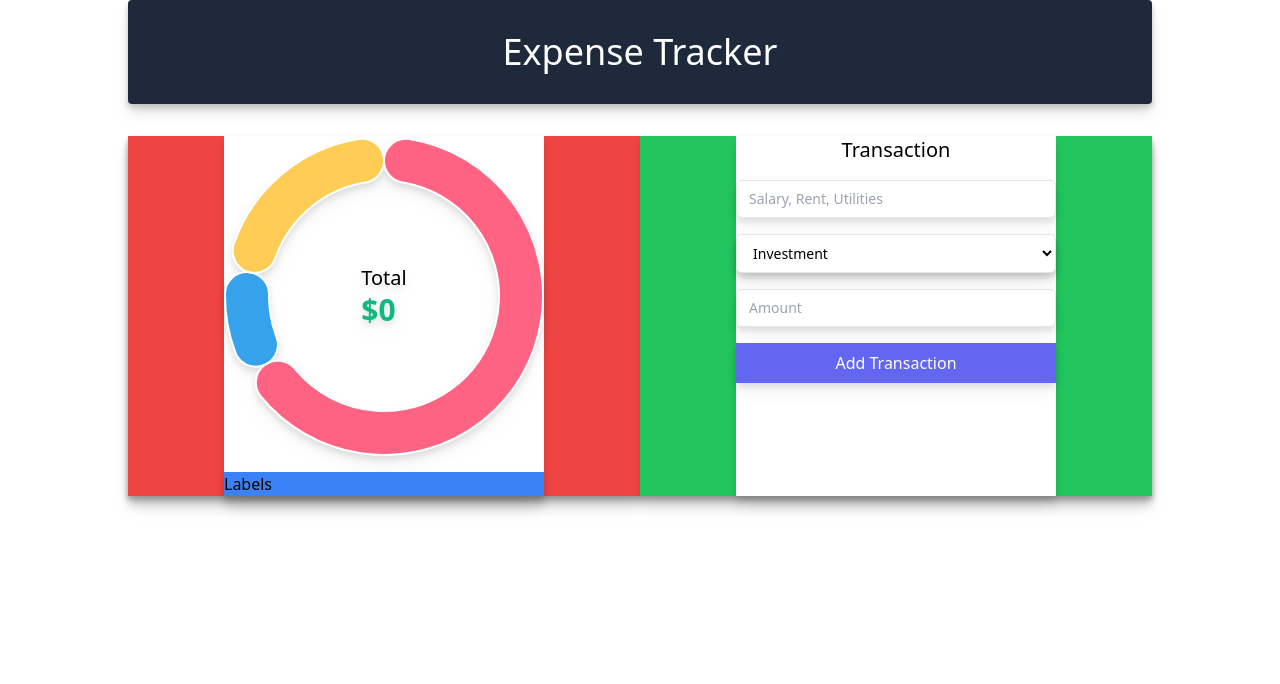
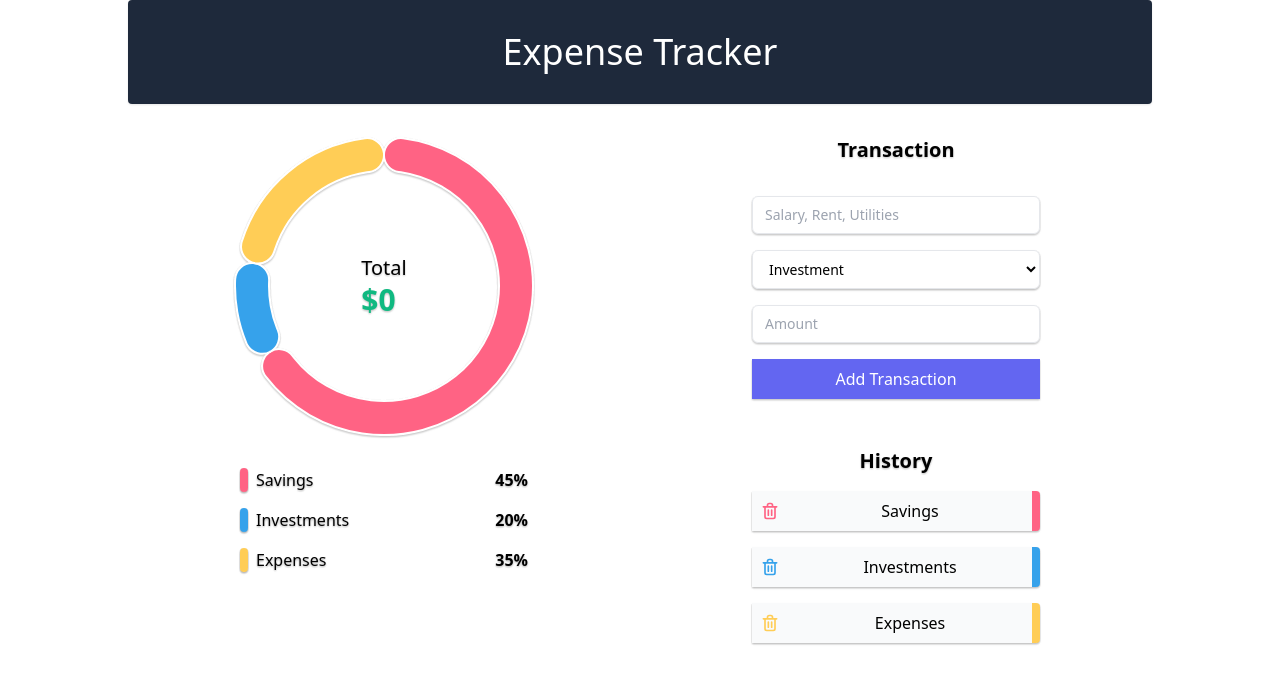
Before and after one commit to klam2k20/Expense-Tracker, a React (Create React App) app in the folder client/: page / in a window 1280 px wide. Shown: the top 684 px of the page. Built offline with nearby package versions, Linux system fonts and the light colour scheme.

Commit message:
Add doughnut labels, transaction form, and history list

```diff
--- a/client/package.json
+++ b/client/package.json
@@ -3,6 +3,7 @@
   "version": "0.1.0",
   "private": true,
   "dependencies": {
+    "@iconscout/react-unicons": "^1.1.6",
     "@testing-library/jest-dom": "^5.14.1",
     "@testing-library/react": "^13.0.0",
     "@testing-library/user-event": "^13.2.1",
--- a/client/src/App.css
+++ b/client/src/App.css
@@ -8,7 +8,7 @@
 div,
 inputs,
 select {
-	@apply drop-shadow-lg;
+	@apply drop-shadow-sm;
 }
 
 .form-input {
--- a/client/src/App.jsx
+++ b/client/src/App.jsx
@@ -6,7 +6,7 @@ function App() {
   return (
     <div className="App lg:max-w-screen-lg mx-auto">
       <h1 className="text-center text-white py-8 bg-slate-800 text-4xl xl:rounded">Expense Tracker</h1>
-      <div className="grid md:grid-cols-2 py-8">
+      <div className="grid md:grid-cols-2">
         <Chart />
         <Form />
       </div>
--- a/client/src/components/Chart.jsx
+++ b/client/src/components/Chart.jsx
@@ -1,6 +1,7 @@
 import React from 'react';
 import { Chart as ChartJS, ArcElement } from 'chart.js';
 import { Doughnut } from 'react-chartjs-2';
+import Labels from './Labels';
 
 ChartJS.register(ArcElement);
 
@@ -26,8 +27,8 @@ const config = {
 
 function Chart() {
   return (
-    <div className="flex justify-center bg-red-500">
-      <div className="max-w-xs bg-white flex flex-col gap-4 sm:w-3/4 w-full">
+    <div className="flex justify-center py-8">
+      <div className="max-w-xs flex flex-col items-center gap-8 sm:w-3/4 w-full px-4">
         <div className="relative">
           <Doughnut data={config.data} options={config.options} />
           <h1 className="text-xl chart-total">
@@ -35,7 +36,7 @@ function Chart() {
             <span className="block text-emerald-500 font-bold text-3xl">$0</span>
           </h1>
         </div>
-        <div className="bg-blue-500">Labels</div>
+        <Labels />
       </div>
     </div>
   );
--- a/client/src/components/Form.jsx
+++ b/client/src/components/Form.jsx
@@ -1,5 +1,6 @@
 import React from 'react';
 import { useForm } from 'react-hook-form';
+import History from './History';
 
 function Form() {
   const { register, handleSubmit } = useForm();
@@ -10,11 +11,11 @@ function Form() {
   };
 
   return (
-    <div className="flex justify-center bg-green-500">
-      <div className="max-w-xs bg-white flex flex-col gap-4 sm:w-3/4 w-full">
-        <h1 className="text-xl font-bond text-center">Transaction</h1>
+    <div className="flex justify-center py-8">
+      <div className="max-w-xs flex flex-col gap-8 sm:w-3/4 w-full px-4">
+        <h1 className="text-xl font-bold text-center">Transaction</h1>
         <form id="form" onSubmit={handleSubmit(onSubmit)}>
-          <div className="flex flex-col gap-4">
+          <div className="flex flex-col gap-4 mb-4">
             <input {...register('title')} type="text" placeholder="Salary, Rent, Utilities" className="form-input" />
             <select {...register('type')} className="form-input">
               <option value="Investment" defaultValue>Investment</option>
@@ -25,6 +26,7 @@ function Form() {
             <button className="bg-indigo-500 w-full text-white py-2" type="submit">Add Transaction</button>
           </div>
         </form>
+        <History />
       </div>
     </div>
   );
--- /dev/null
+++ b/client/src/components/History.jsx
@@ -0,0 +1,57 @@
+import React from 'react';
+import PropTypes from 'prop-types';
+import UilTrash from '@iconscout/react-unicons/icons/uil-trash-alt';
+
+const transactions = [
+  {
+    color: 'rgb(255, 99, 132)',
+    type: 'Savings',
+    percent: 45,
+  },
+  {
+    color: 'rgb(54, 162, 235)',
+    type: 'Investments',
+    percent: 20,
+  },
+  {
+    color: 'rgb(255, 205, 86)',
+    type: 'Expenses',
+    percent: 35,
+  },
+];
+
+function History() {
+  return (
+    <div className="flex flex-col gap-4">
+      <h1 className="text-xl font-bold text-center">History</h1>
+      {transactions.map((transaction) => <Transaction transaction={transaction} />)}
+    </div>
+  );
+}
+
+function Transaction({ transaction }) {
+  if (!transaction) return <></>;
+  return (
+    <div className="flex justify-center bg-gray-50 rounded-r py-2" style={{ borderRight: `0.5rem solid ${transaction.color}` }}>
+      <button className="px-2" aria-label="Delete" type="button"><UilTrash size="20" color={transaction.color} /></button>
+      <span className="w-full text-center">{transaction.type}</span>
+    </div>
+  );
+}
+
+Transaction.defaultProps = {
+  transaction: PropTypes.shape({
+    color: 'rgb(255, 205, 86)',
+    type: '',
+    percent: 0,
+  }),
+};
+
+Transaction.propTypes = {
+  transaction: PropTypes.shape({
+    color: PropTypes.string,
+    type: PropTypes.string,
+    percent: PropTypes.number,
+  }),
+};
+export default History;
--- /dev/null
+++ b/client/src/components/Labels.jsx
@@ -0,0 +1,62 @@
+import React from 'react';
+import PropTypes from 'prop-types';
+
+const categories = [
+  {
+    color: 'rgb(255, 99, 132)',
+    type: 'Savings',
+    percent: 45,
+  },
+  {
+    color: 'rgb(54, 162, 235)',
+    type: 'Investments',
+    percent: 20,
+  },
+  {
+    color: 'rgb(255, 205, 86)',
+    type: 'Expenses',
+    percent: 35,
+  },
+];
+
+function Labels() {
+  return (
+    <div className="flex flex-col gap-4 w-full">
+      {categories.map((category) => <Label category={category} />)}
+    </div>
+  );
+}
+
+function Label({ category }) {
+  if (!category) return <></>;
+  return (
+    <div className="flex justify-between">
+      <div className="flex gap-2">
+        <div className="w-2 h-2 py-3 rounded-md" style={{ background: category.color }} />
+        <span className="font-light">{category.type}</span>
+      </div>
+      <span className="font-bold">
+        {category.percent}
+        %
+      </span>
+    </div>
+  );
+}
+
+Label.defaultProps = {
+  category: PropTypes.shape({
+    color: 'rgb(255, 205, 86)',
+    type: '',
+    percent: 0,
+  }),
+};
+
+Label.propTypes = {
+  category: PropTypes.shape({
+    color: PropTypes.string,
+    type: PropTypes.string,
+    percent: PropTypes.number,
+  }),
+};
+
+export default Labels;
```
Also changed, not shown: 1 other file (tests, documents, lock files or other folders).
